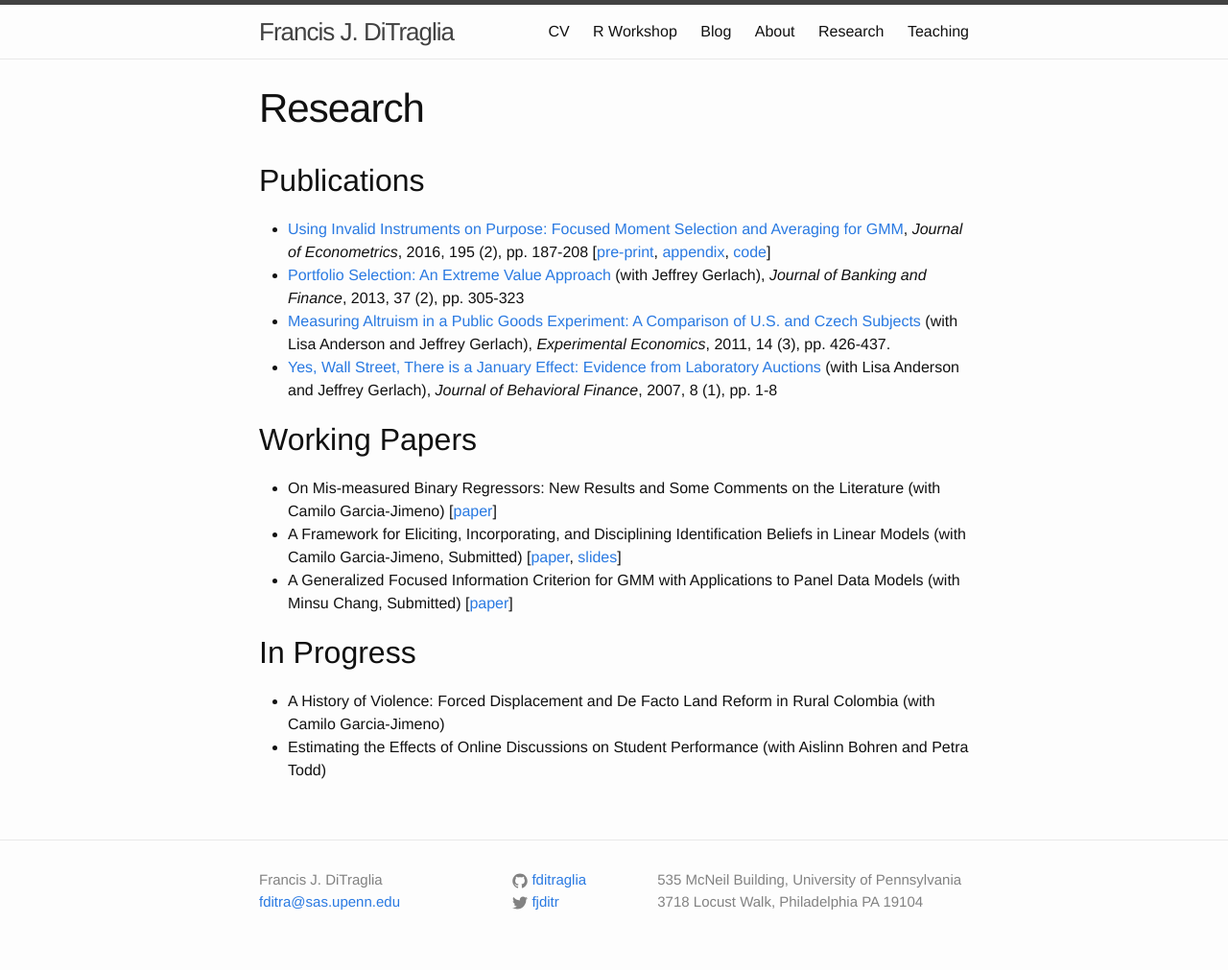
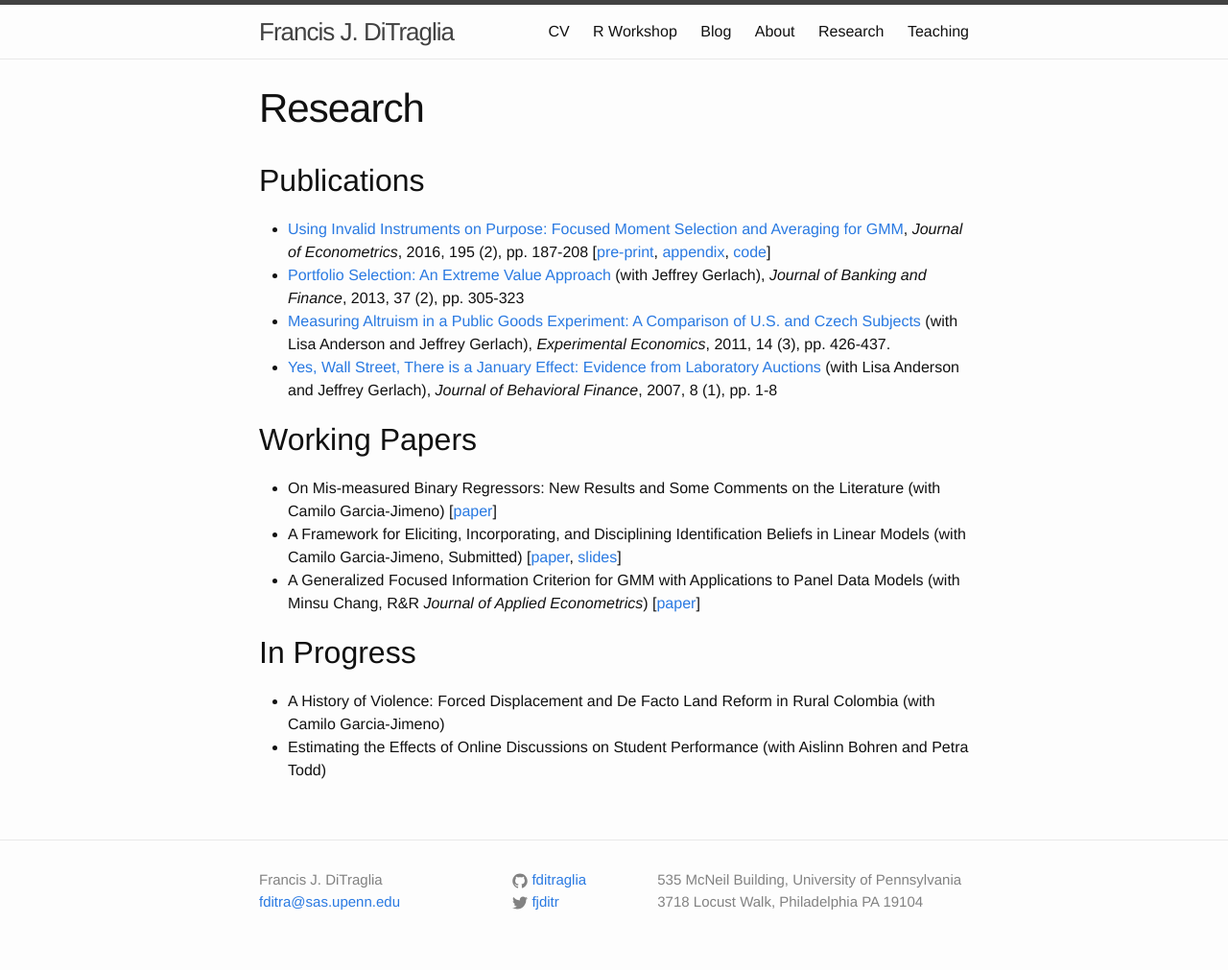
Before and after one commit to fditraglia/fditraglia.github.io, a Jekyll site: the page built from research.md, in a window 1280 px wide. Shown: the whole page at 96% size. Built offline with Jekyll 4.4.1, drawn with Linux system fonts in a browser that asks for light colours.

Commit message:
update research

```diff
--- a/research.md
+++ b/research.md
@@ -14,7 +14,7 @@ permalink: /research/
 
 - On Mis-measured Binary Regressors: New Results and Some Comments on the Literature (with Camilo Garcia-Jimeno) [[paper](http://ditraglia.com//pdf/DiTraglia_Garcia-Jimeno_2015b.pdf)]
 - A Framework for Eliciting, Incorporating, and Disciplining Identification Beliefs in Linear Models (with Camilo Garcia-Jimeno, Submitted) [[paper](http://ditraglia.com/pdf/DiTraglia_Garcia-Jimeno_2017.pdf), [slides](http://ditraglia.com/pdf/sick_instruments_slides.pdf)]
-- A Generalized Focused Information Criterion for GMM with Applications to Panel Data Models (with Minsu Chang, Submitted) [[paper](http://ditraglia.com/pdf/GFIC_paper.pdf)]
+- A Generalized Focused Information Criterion for GMM with Applications to Panel Data Models (with Minsu Chang, R&R *Journal of Applied Econometrics*) [[paper](http://ditraglia.com/pdf/GFIC_paper.pdf)]
 
 ## In Progress
 - A History of Violence: Forced Displacement and De Facto Land Reform in Rural Colombia (with Camilo Garcia-Jimeno)
```
